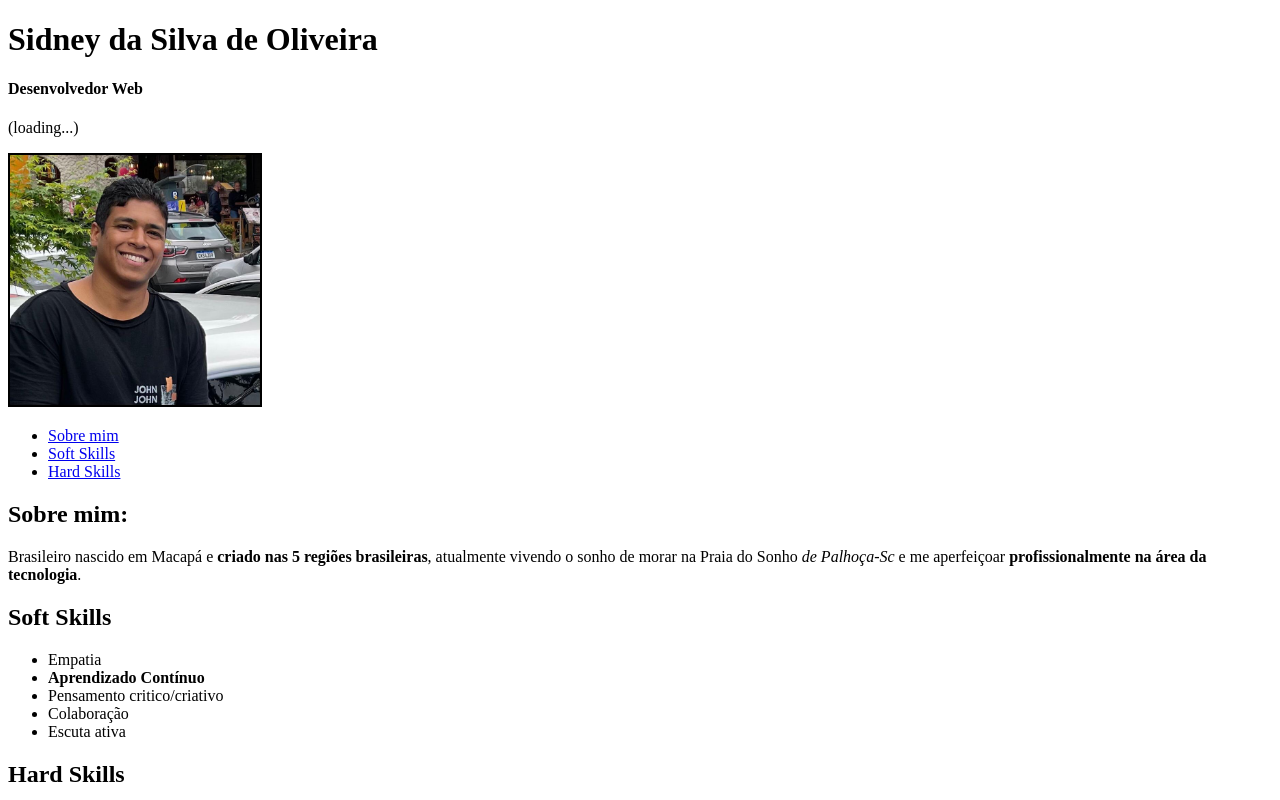
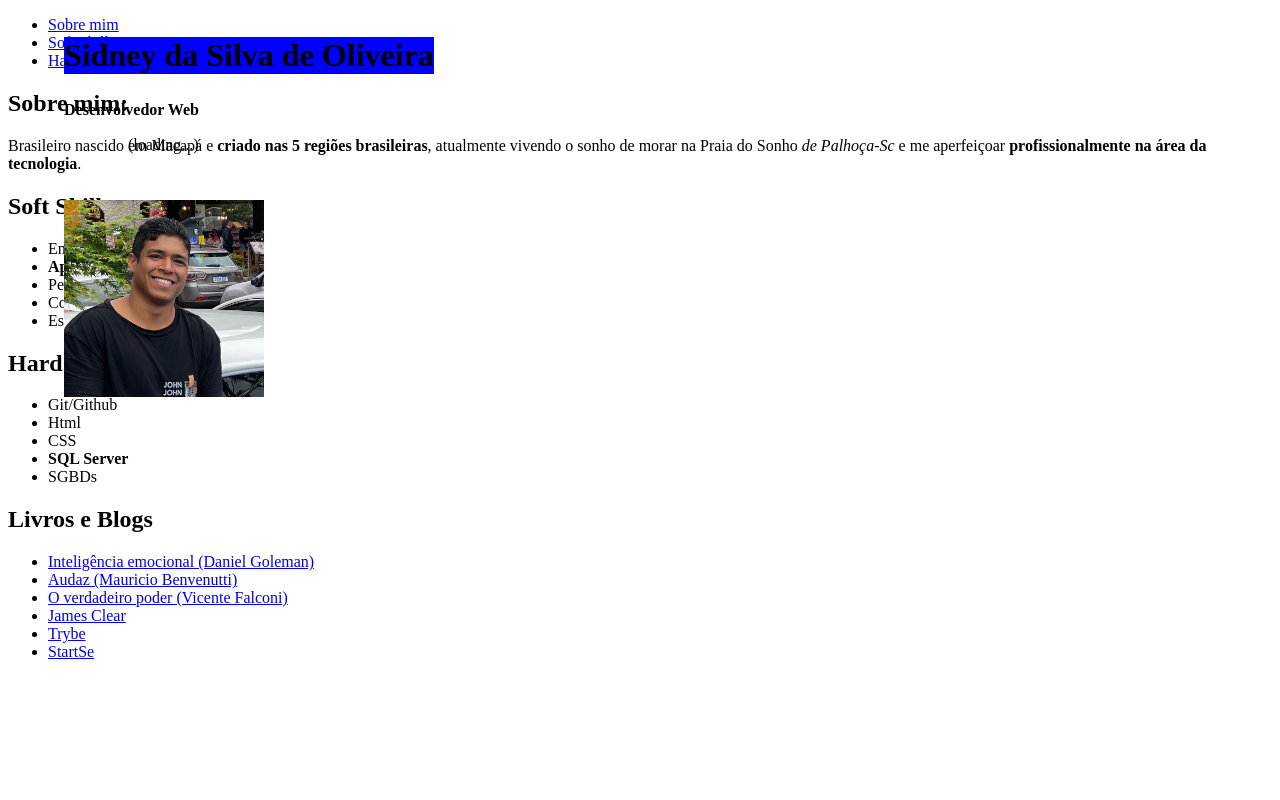
Before and after one commit to SidneySOliveira/SidneySOliveira.github.io, a plain HTML site: page index.html in a window 1280 px wide. Shown: the top 800 px of the page. Drawn offline with Linux system fonts and the light colour scheme.

Commit message:
Criando arquivo CSS e iniciando renderizacoes

```diff
--- a/index.html
+++ b/index.html
@@ -5,18 +5,17 @@
     <meta http-equiv="X-UA-Compatible" content="IE=edge">
     <meta name="viewport" content="width=device-width, initial-scale=1.0">
     <title>Welcome</title>
+    <link rel="stylesheet" href="style.css">
 </head>
 
 <body>
+
 <h1>Sidney da Silva de Oliveira</h1>
 <h4>Desenvolvedor Web</h4>
-<p>(loading...)</p>
-<img    src="Imagem_01.jpeg"
-        alt="Sidney S. Oliveira"
-        width="250px"
-        height="250px"
-        border="2px"
->
+<p id="loading">(loading...)</p>
+
+<img src="Imagem_01.jpeg" id="foto" alt="Sidney S. Oliveira" >
+
 <ul>
     <li><a href="#SM">Sobre mim</a></li>
     <li><a href="#SS">Soft Skills</a></li>
--- /dev/null
+++ b/style.css
@@ -0,0 +1,31 @@
+h1 {
+    position: absolute;
+    float: center;
+    top: 2%;
+    left: 5%;
+    background-color: blue;
+
+}
+
+h4 {
+    position: absolute;
+    float: center;
+    top: 10%;
+    left: 5% ;
+
+}
+
+#loading {
+    position: absolute;
+    float: center;
+    top: 15%;
+    left: 10% ;
+}
+
+#foto {
+    position: absolute;
+    width: 200px;
+    border: 2px;
+    top:25%;
+    left: 5%
+      }
```
